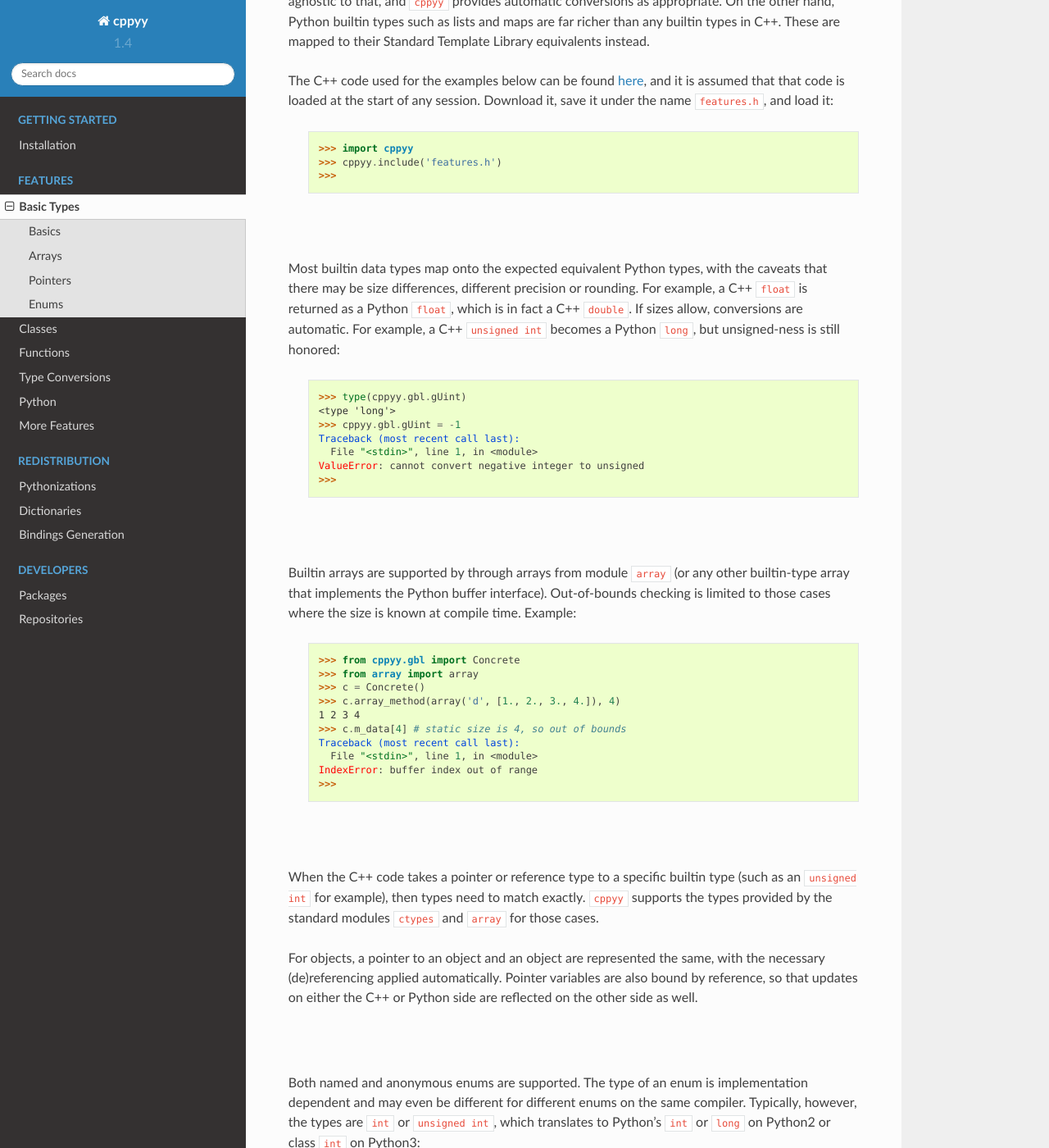
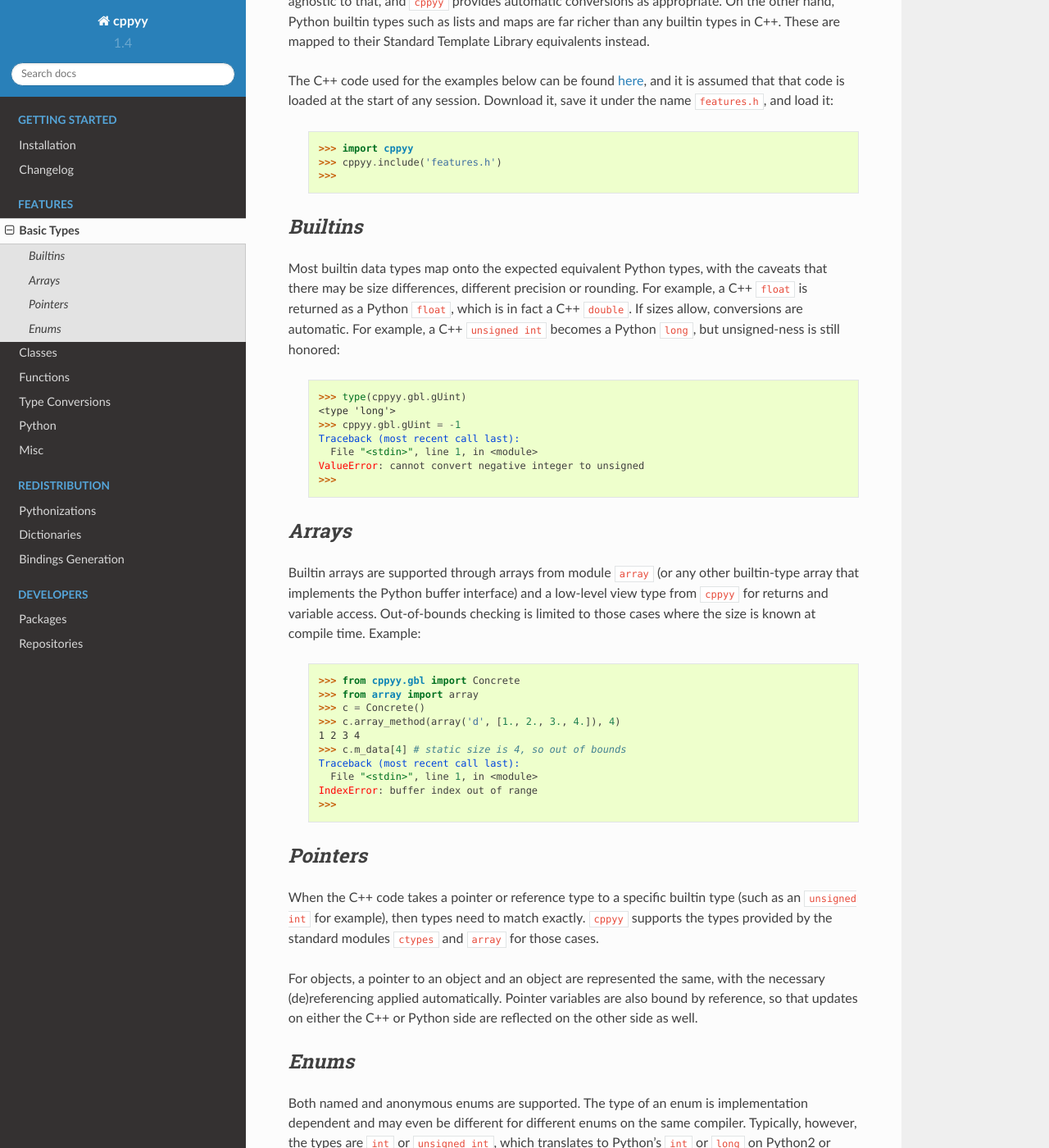
Before and after one commit to wlav/cppyy, a Sphinx documentation site: the page built from doc/source/basic_types.rst, in a window 1280 px wide and 1400 px high, scrolled down 194 px. Shown: the whole window at 82% size. Built offline with Sphinx 7.4.7 and the Read the Docs theme 2.0.0, drawn with Linux system fonts in a browser that asks for light colours.

Commit message:
start maintaining a changelog and some more doc updates

```diff
--- a/doc/source/basic_types.rst
+++ b/doc/source/basic_types.rst
@@ -26,8 +23,8 @@ Download it, save it under the name ``features.h``, and load it:
     >>>
 
 
-:toconly:`Basics`
-"""""""""""""""""
+`Builtins`
+""""""""""
 
 Most builtin data types map onto the expected equivalent Python types, with
 the caveats that there may be size differences, different precision or
@@ -49,11 +46,12 @@ unsigned-ness is still honored:
     >>>
 
 
-:toconly:`Arrays`
-"""""""""""""""""
+`Arrays`
+""""""""
 
-Builtin arrays are supported by through arrays from module ``array`` (or any
-other builtin-type array that implements the Python buffer interface).
+Builtin arrays are supported through arrays from module ``array`` (or any
+other builtin-type array that implements the Python buffer interface) and
+a low-level view type from ``cppyy`` for returns and variable access.
 Out-of-bounds checking is limited to those cases where the size is known at
 compile time.
 Example:
@@ -72,8 +70,8 @@ Example:
     >>>
 
 
-:toconly:`Pointers`
-"""""""""""""""""""
+`Pointers`
+""""""""""
 
 When the C++ code takes a pointer or reference type to a specific builtin
 type (such as an ``unsigned int`` for example), then types need to match
@@ -87,8 +85,8 @@ Pointer variables are also bound by reference, so that updates on either the
 C++ or Python side are reflected on the other side as well.
 
 
-:toconly:`Enums`
-""""""""""""""""
+`Enums`
+"""""""
 
 Both named and anonymous enums are supported.
 The type of an enum is implementation dependent and may even be different for
--- a/doc/source/features.rst
+++ b/doc/source/features.rst
@@ -1,7 +1,7 @@
 .. _features:
 
-More Features
-=============
+Misc
+====
 
 .. toctree::
    :hidden:
--- a/doc/source/index.rst
+++ b/doc/source/index.rst
@@ -119,6 +119,7 @@ development environments.
    :maxdepth: 1
 
    installation
+   changelog
 
 .. toctree::
    :caption: Features
--- a/doc/source/installation.rst
+++ b/doc/source/installation.rst
@@ -28,7 +28,8 @@ For example::
  (WORK) [x86_64-conda_cos6-linux-gnu] $ python -m pip install cppyy
 
 Wheels for the backend are available for GNU/Linux, MacOS-X, and MS Windows
-(support for MS Windows is in beta).
+(support for MS Windows is in beta, 32b Windows support in vastly better shape
+than 64b Windows).
 The Linux wheels are built on manylinux, but with gcc 5.5, not the 4.8.2 that
 ships with manylinux, since ``cppyy`` exposes C++ APIs.
 Using 4.8.2 would have meant that any software using ``cppyy`` would have to
```
Also changed, not shown: other parts of doc/source/basic_types.rst (+0 -3 lines), doc/source/changelog.rst (added, +39 -0 lines).
